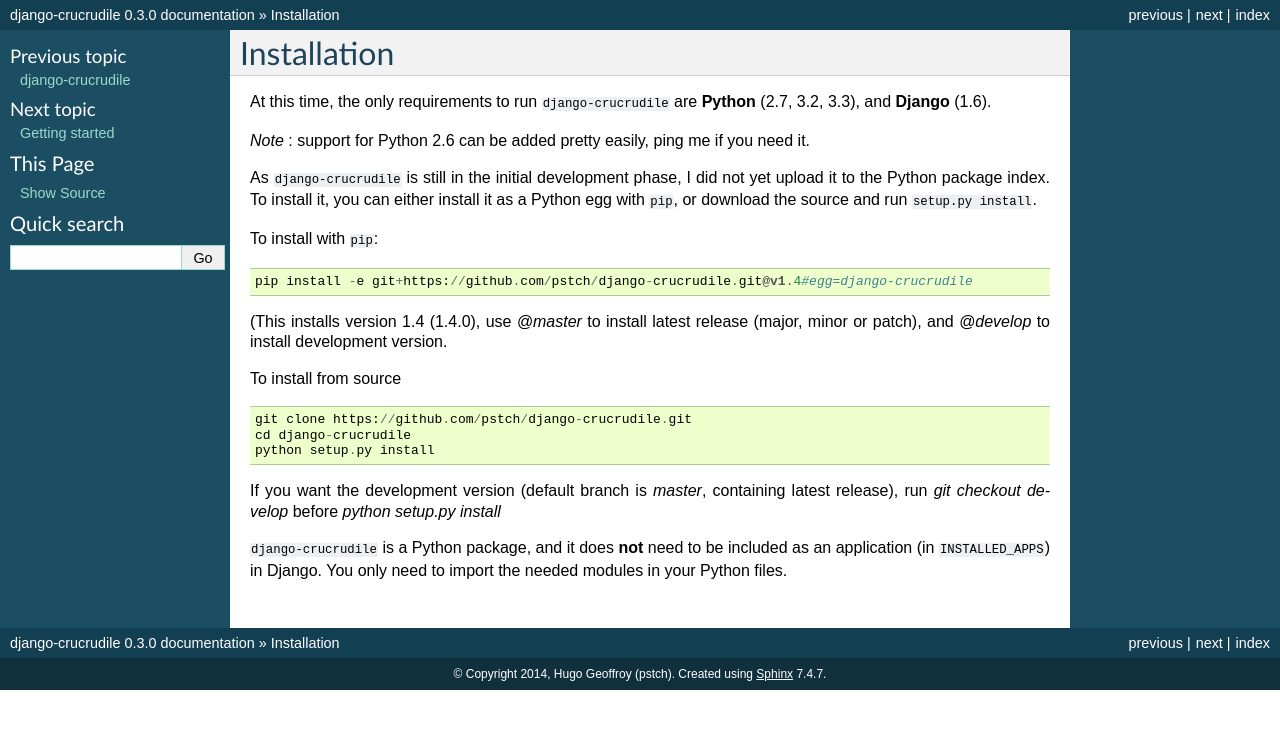
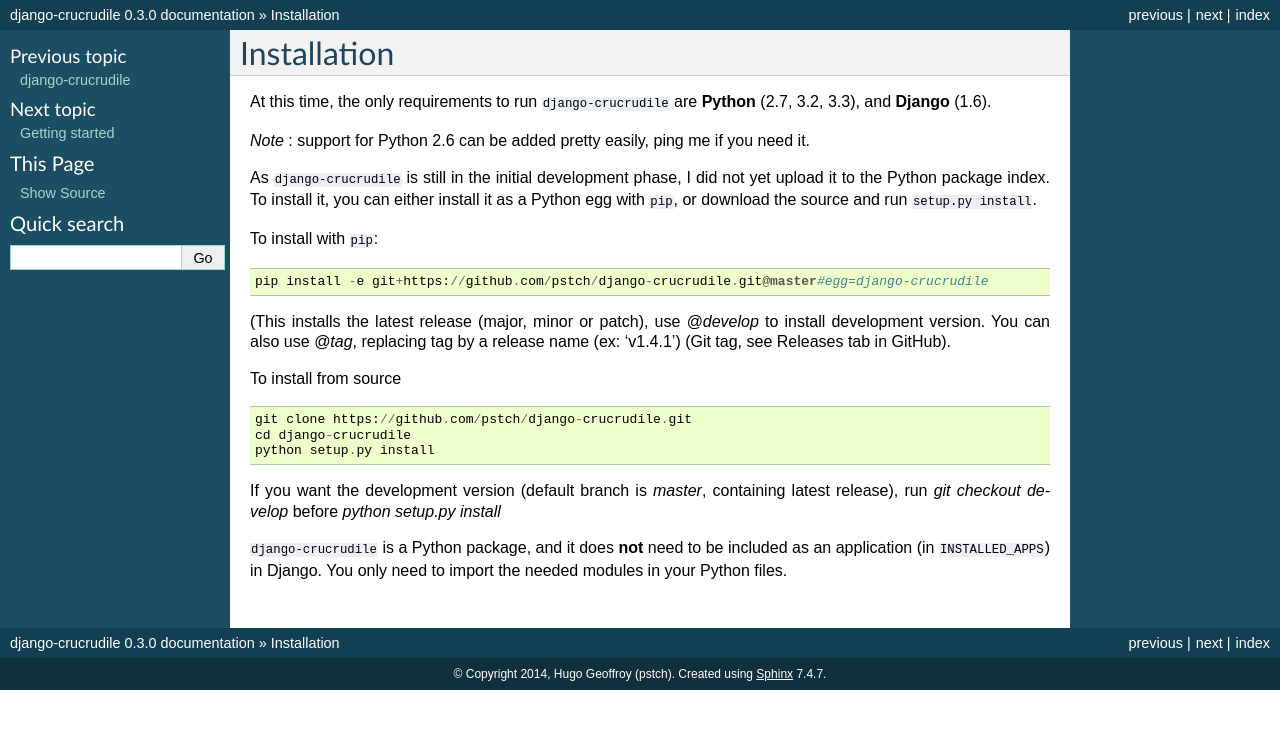
Before and after one commit to pstch/django-crucrudile, a Sphinx documentation site: the page built from docs/installation.txt, in a window 1280 px wide. Shown: the top 729 px of the page. Built offline with Sphinx 7.4.7, drawn with Linux system fonts in a browser that asks for light colours.

```diff
--- a/django_crucrudile/__init__.py
+++ b/django_crucrudile/__init__.py
@@ -12,7 +12,7 @@ Modules :
 """
 
 __title__ = 'django-crucrudile'
-__version__ = '0.4.0'
+__version__ = '0.4.1'
 __author__ = 'Hugo Geoffroy'
 __license__ = 'GNU General Public License V3.0'
 __copyright__ = 'Copyright 2013-2014 Hugo Geoffroy'
--- a/docs/installation.txt
+++ b/docs/installation.txt
@@ -9,9 +9,9 @@ As ``django-crucrudile`` is still in the initial development phase, I did not ye
 
 To install with ``pip``::
 
-  pip install -e git+https://github.com/pstch/django-crucrudile.git@v1.4#egg=django-crucrudile
+  pip install -e git+https://github.com/pstch/django-crucrudile.git@master#egg=django-crucrudile
 
-(This installs version 1.4 (1.4.0), use `@master` to install latest release (major, minor or patch), and `@develop` to install development version.
+(This installs the latest release (major, minor or patch), use `@develop` to install development version. You can also use `@tag`, replacing tag by a release name (ex: 'v1.4.1') (Git tag, see Releases tab in GitHub).
 
 To install from source ::
 
```
